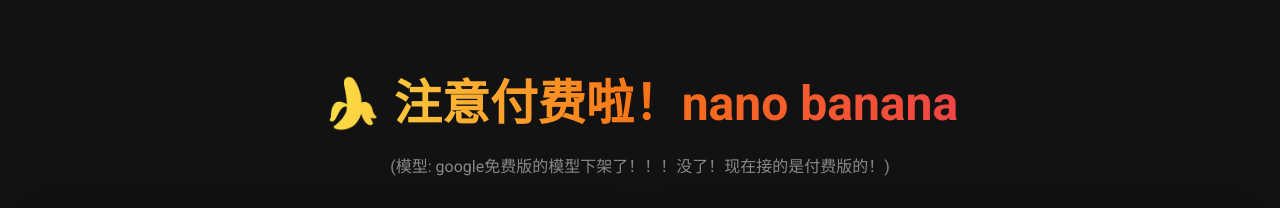
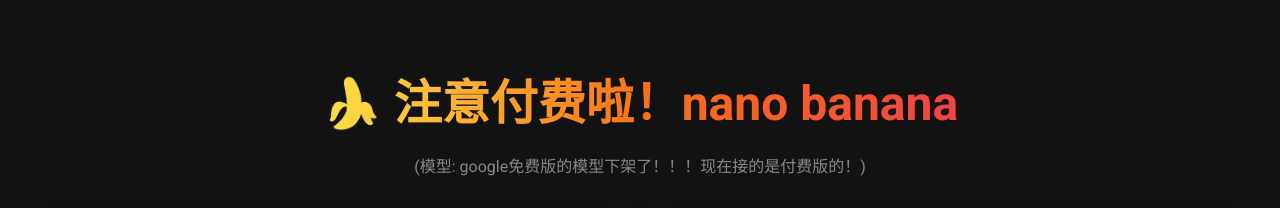
Before and after one commit to du406470427/nanobanana, a plain HTML site: page static/index.html in a window 1280 px wide. Shown: the top 208 px of the page. Drawn offline with Linux system fonts and the light colour scheme; no server answers.

Commit message:
Update index.html

```diff
--- a/static/index.html
+++ b/static/index.html
@@ -9,7 +9,7 @@
 </head>
 <body>
     <h1 class="title">🍌 注意付费啦！nano banana</h1>
-    <p class="subtitle">(模型: google免费版的模型下架了！！！没了！现在接的是付费版的！)</p>
+    <p class="subtitle">(模型: google免费版的模型下架了！！！现在接的是付费版的！)</p>
     <div class="main-container">
         <div class="controls-container">
             <div class="api-key-section">
```
